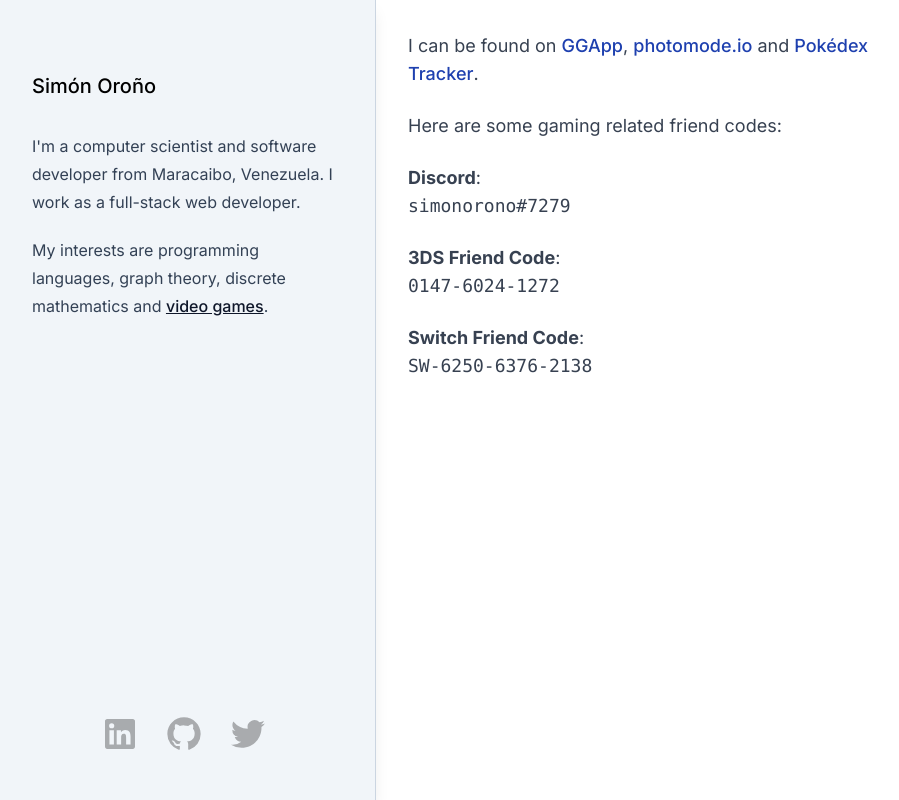
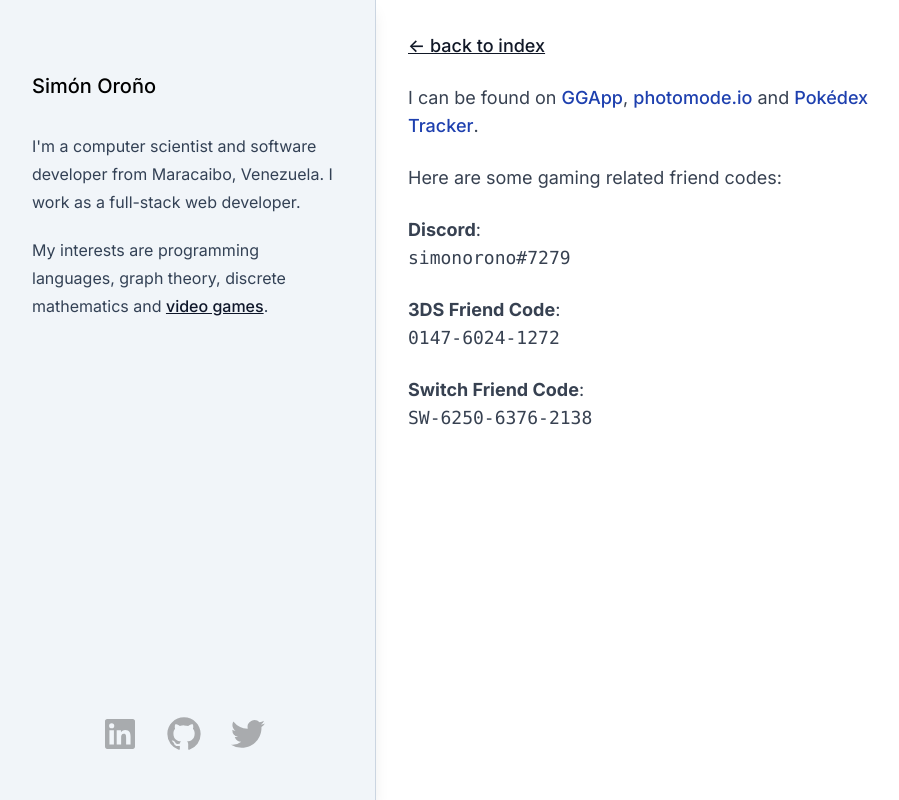
Before and after one commit to simonorono/simonorono-com-v1, a Next.js app: page /social in a window 1280 px wide. Shown: the whole page, without its empty margins (8-907 px from the left). Built offline with nearby package versions, Linux system fonts and the light colour scheme; what vanilla-lazyload would draw is missing.

Commit message:
Add link back to index on gaming profile

```diff
--- a/pages/social.tsx
+++ b/pages/social.tsx
@@ -3,6 +3,7 @@ import Head from 'next/head'
 import Layout from '../components/layout'
 import NewTabLink from '../components/new-tab-link'
 import { title } from '../utils'
+import Link from 'next/link'
 
 interface FriendCodeProps {
   title: string
@@ -55,6 +56,8 @@ export default function Social() {
 
       <Layout>
         <div className="prose space-y-6 text-lg sm:max-w-lg">
+          <Link href="/">{'<- back to index'}</Link>
+
           <p>
             I can be found on {ggAppLink}, {photomodeLink} and{' '}
             {pokedexTrackerLink}.
```
